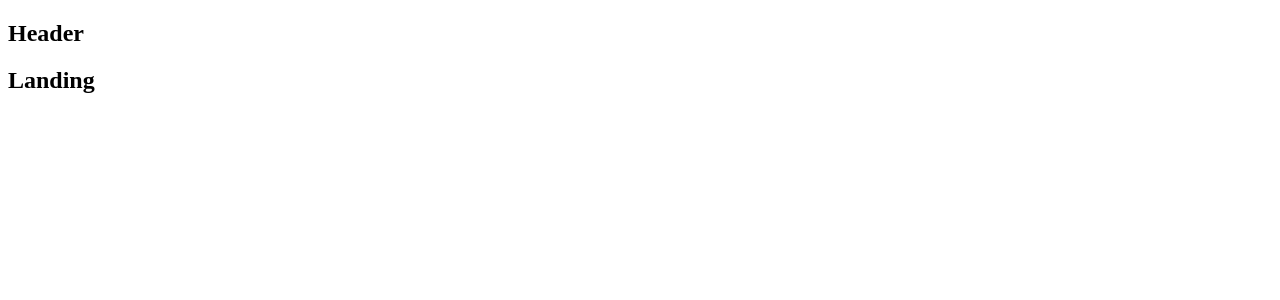
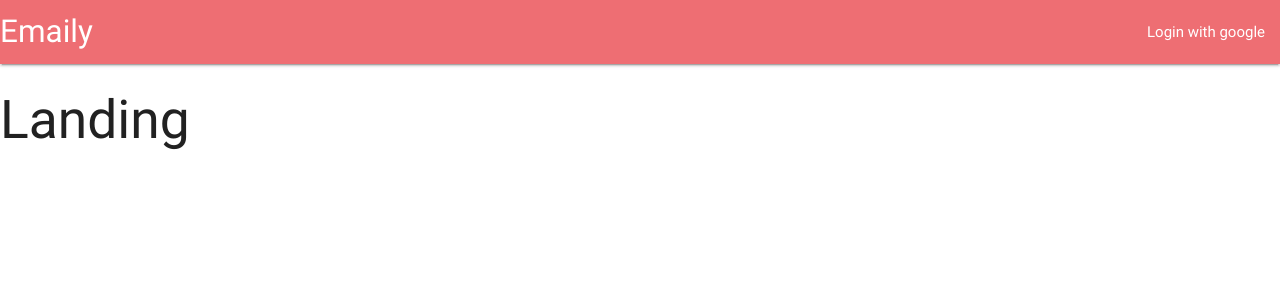
Before and after one commit to darrenjl/node-with-react-fullstack-web-development, a React (Create React App) app in the folder client/: page / in a window 1280 px wide. Shown: the top 300 px of the page. Built offline with nearby package versions, Linux system fonts and the light colour scheme.

Commit message:
Section 7: moving header into its own component and styling with materializecss installed with npm

```diff
--- a/client/package.json
+++ b/client/package.json
@@ -8,6 +8,7 @@
     }
   },
   "dependencies": {
+    "materialize-css": "^0.100.2",
     "react": "^16.2.0",
     "react-dom": "^16.2.0",
     "react-redux": "^5.0.7",
--- a/client/src/components/App.js
+++ b/client/src/components/App.js
@@ -1,7 +1,8 @@
 import React from "react";
 import { BrowserRouter, Route } from "react-router-dom";
 
-const Header = () => <h2>Header</h2>;
+import Header from './Header'
+
 const Dashboard = () => <h2>Dashboard</h2>;
 const SurveyNew = () => <h2>SurveyNew</h2>;
 const Landing = () => <h2>Landing</h2>;
--- /dev/null
+++ b/client/src/components/Header.js
@@ -0,0 +1,22 @@
+import React, { Component } from "react";
+
+class Header extends Component {
+  render() {
+    return (
+      <nav>
+        <div className="nav-wrapper">
+          <a href="#" className="left brand-logo">
+            Emaily
+          </a>
+          <ul id="nav-mobile" className="right hide-on-med-and-down">
+            <li>
+              <a href="/auth/google">Login with google</a>
+            </li>
+          </ul>
+        </div>
+      </nav>
+    );
+  }
+}
+
+export default Header;
--- a/client/src/index.js
+++ b/client/src/index.js
@@ -1,3 +1,5 @@
+import 'materialize-css/dist/css/materialize.min.css'
+
 import React from "react";
 import ReactDOM from "react-dom";
 import { Provider } from "react-redux";
```
Also changed, not shown: 1 other file (tests, documents, lock files or other folders).
